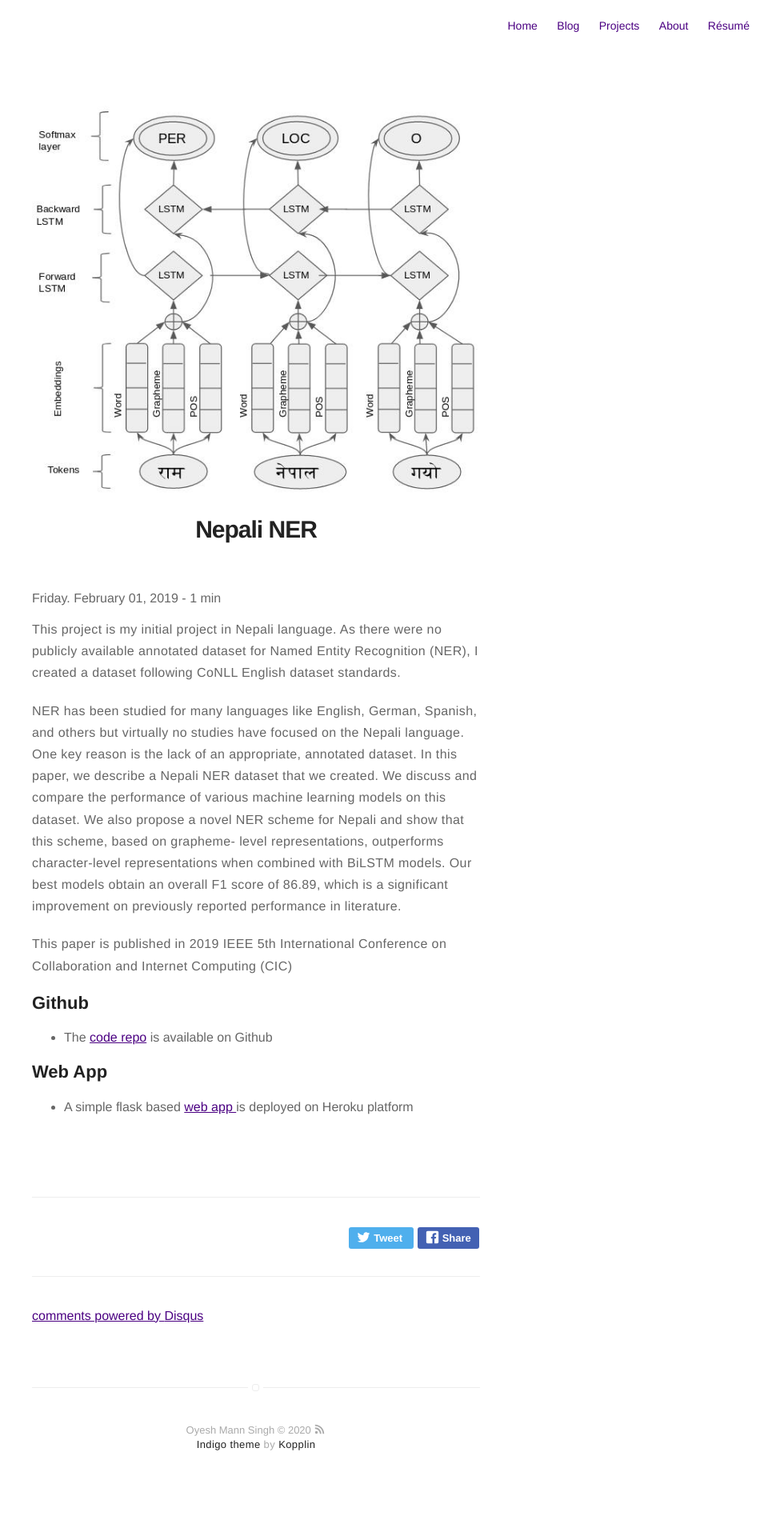
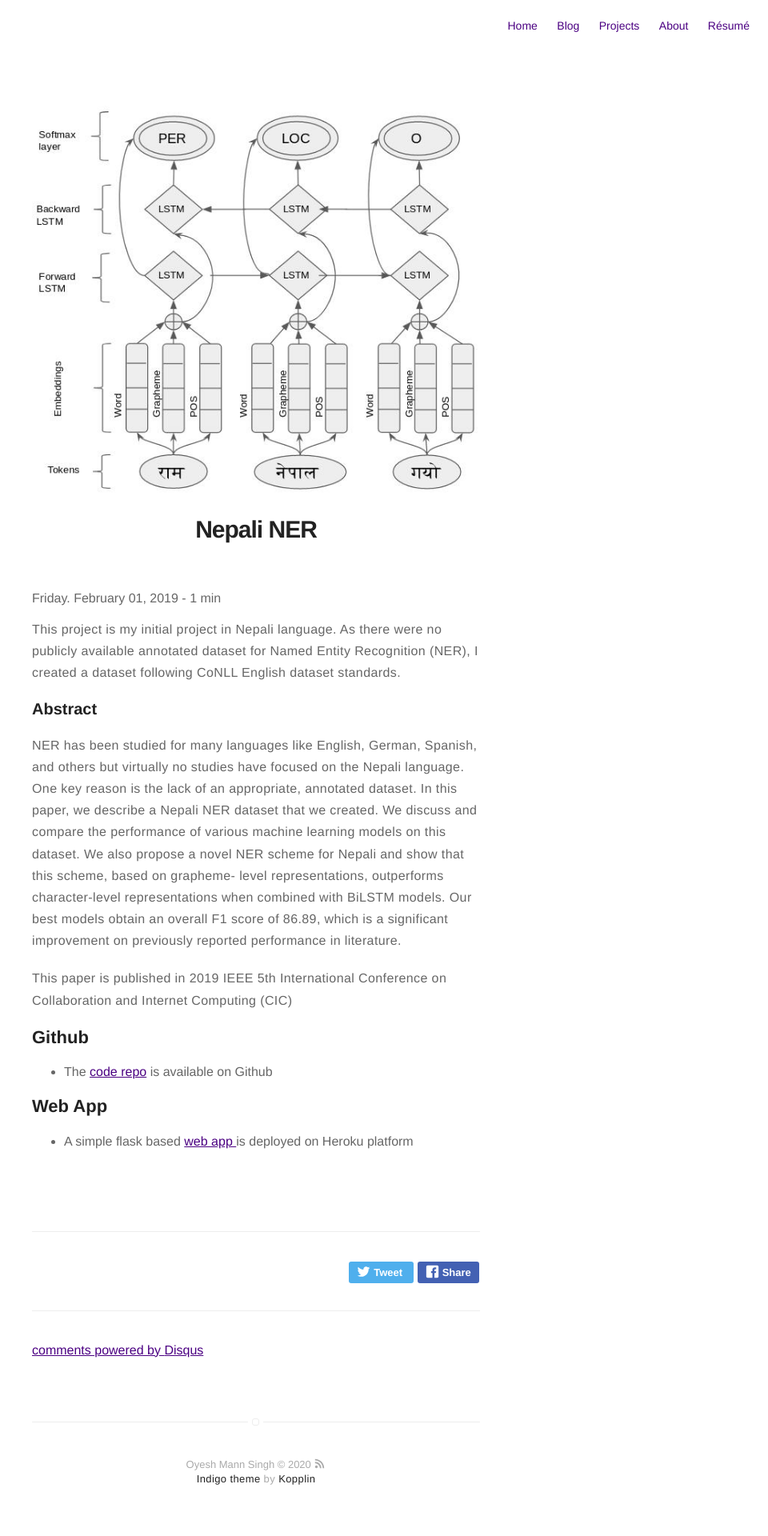
Before and after one commit to oya163/oya163.github.io, a Jekyll site: the page built from _posts/2019-02-01-nepali-ner.markdown, in a window 1280 px wide. Shown: the whole page at 80% size, without its empty margins (320-1280 px from the left). Built offline with Jekyll 4.4.1, drawn with Linux system fonts in a browser that asks for light colours; comment, search, counter and statistics services are not loaded; before the commit the page ends 1877 px from its top, so only the background shows below that.

Commit message:
Added abstract headline

```diff
--- a/_posts/2019-02-01-nepali-ner.markdown
+++ b/_posts/2019-02-01-nepali-ner.markdown
@@ -14,6 +14,7 @@ This project is my initial project in Nepali language. As there were no
 publicly available annotated dataset for Named Entity Recognition (NER), I created
 a dataset following CoNLL English dataset standards.
 
+### Abstract
 NER has been studied
 for many languages like English, German, Spanish, and others
 but virtually no studies have focused on the Nepali language. One
```
